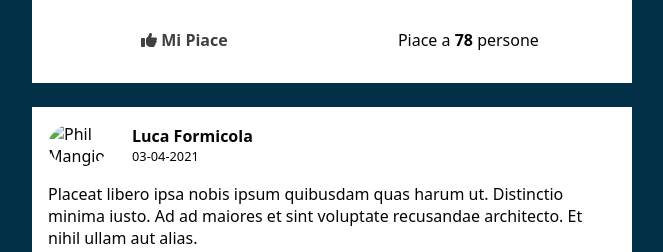
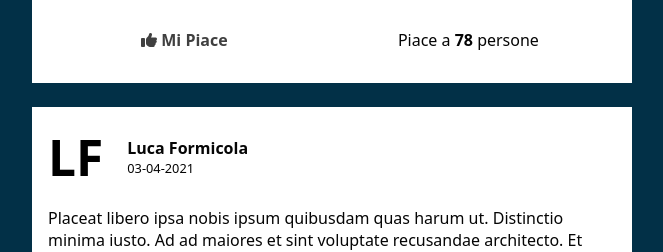
Before and after one commit to dunzolo/js-social-posts, a plain HTML site: page index.html in a window 1280 px wide. Shown: the part 1932-2184 px from the top of the page, without its empty margins (308-971 px from the left). Drawn offline with Linux system fonts and the light colour scheme.

Commit message:
bonus 2 done: added text fallback image

```diff
--- a/css/style.css
+++ b/css/style.css
@@ -127,3 +127,7 @@ h1 {
 .clicked{
     color: red;
 }
+
+.color-black{
+    color: black;
+}
--- a/js/script.js
+++ b/js/script.js
@@ -62,12 +62,21 @@ posts.forEach((elem) => {
     let array_created = elem.created.split('-');
     let date_italy = `${array_created[2]}-${array_created[1]}-${array_created[0]}`;
 
+    let image;
+
+    if(elem.author.image == null){
+        image = textFallback(elem.author.name);
+    }
+    else{
+        image = `<img class="profile-pic" src="${elem.author.image}" alt="${elem.author.name}">`
+    }
+
     container.innerHTML += `
         <div class="post">
             <div class="post__header">
                 <div class="post-meta">
                     <div class="post-meta__icon">
-                        <img class="profile-pic" src="${elem.author.image}" alt="Phil Mangione">
+                        ${image}
                     </div>
                     <div class="post-meta__data">
                         <div class="post-meta__author">${elem.author.name}</div>
@@ -125,3 +134,9 @@ for(let i = 0; i < likes_btn.length; i++){
     })
 
 }
+
+function textFallback(name){
+    const array_name = name.split(' ');
+    name = `<h1 class="profile-pic color-black">${array_name[0][0]}${array_name[1][0]}</h1>`
+    return name;
+}
```
